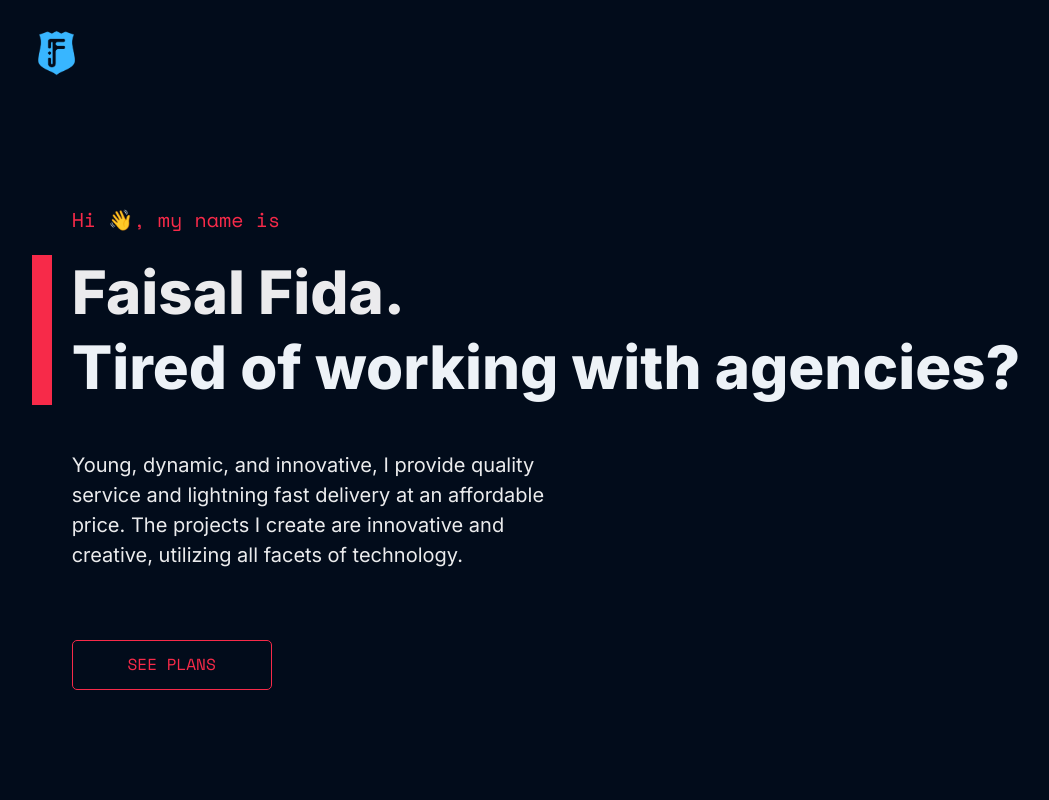
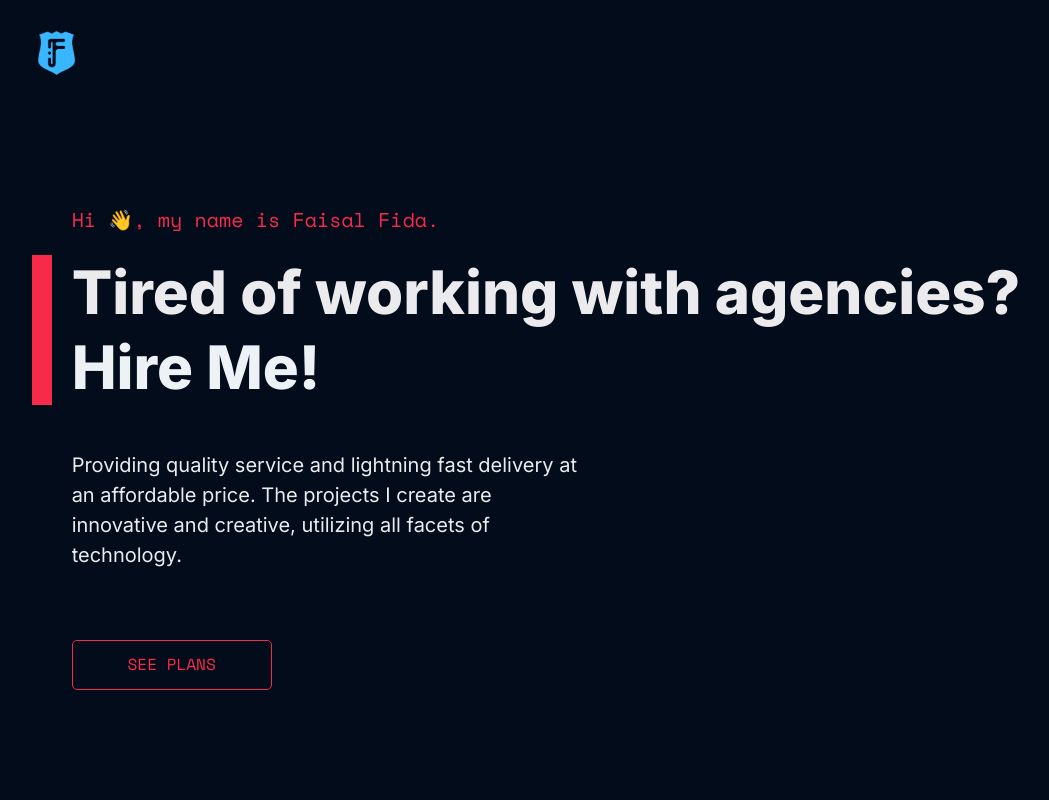
Before and after one commit to faisal-fida/faisal-fida.github.io, a Next.js app: page / in a window 1280 px wide. Shown: the top 800 px of the page, without its empty margins (16-1065 px from the left). Built offline with nearby package versions, Linux system fonts and the light colour scheme.

Commit message:
Inovative

```diff
--- a/src/components/Hero.tsx
+++ b/src/components/Hero.tsx
@@ -20,7 +20,7 @@ export const Hero = () => {
 						pb={5}
 						ml={10}
 						className="fade delay6">
-						Hi 👋, my name is
+						Hi 👋, my name is Faisal Fida.
 					</Text>
 					<Box
 						borderLeft={1}
@@ -33,9 +33,9 @@ export const Hero = () => {
 							fontWeight="black"
 							lineHeight="125%"
 							mx={5}>
-							Faisal Fida.
+							Tired of working with agencies?
 							<br />
-							<chakra.span color="gray.100">Tired of working with agencies?</chakra.span>
+							<chakra.span color="gray.100">Hire Me!</chakra.span>
 						</Text>
 					</Box>
 					<Text
@@ -44,7 +44,7 @@ export const Hero = () => {
 						my={['25px', '30px', '45px']}
 						maxWidth={['sm', 'md', 'lg']}
 						className="fade delay8">
-						Young, dynamic, and innovative, I provide quality service and lightning fast delivery at an affordable price. The projects I create are innovative and creative, utilizing all facets of technology.
+						Providing quality service and lightning fast delivery at an affordable price. The projects I create are innovative and creative, utilizing all facets of technology.
 					</Text>
 					<NextLink href="#contact" passHref>
 						<Button
```
